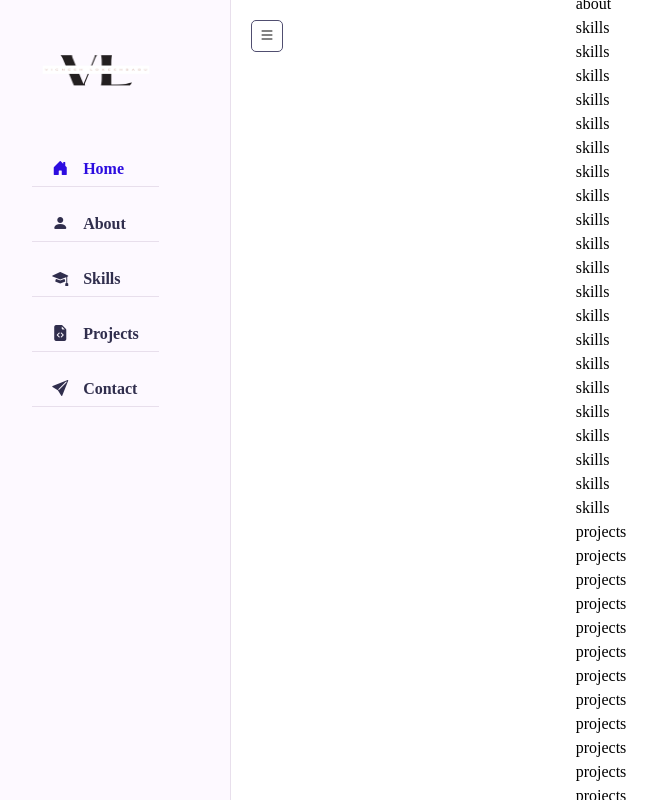
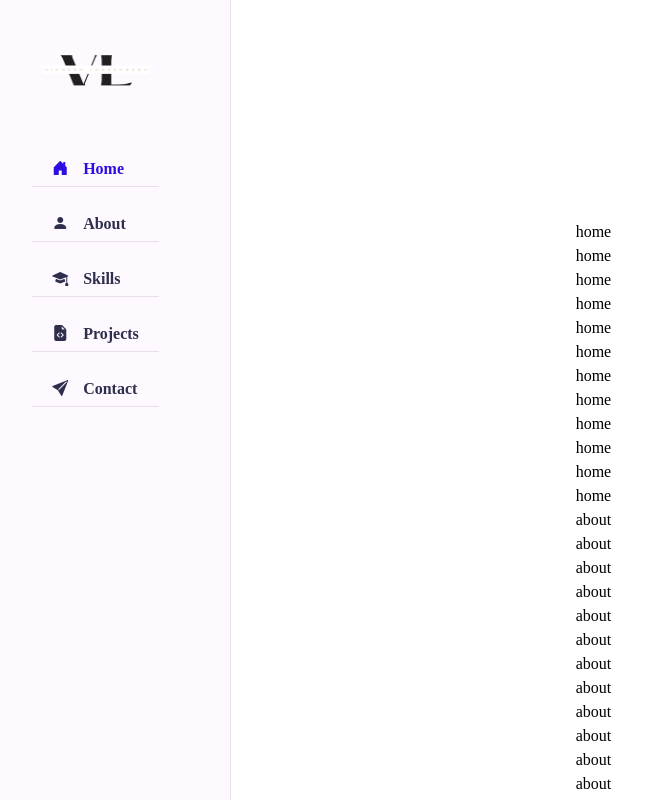
Before and after one commit to vic-ky123/portfolio, a React (Create React App) app: page / in a window 1280 px wide. Shown: the top 800 px of the page, without its empty margins (39-696 px from the left). Built offline with nearby package versions, Linux system fonts and the light colour scheme; the HTML template or start-up script is replaced by a standard one; a web font is replaced by a local one.

Commit message:
Navbar updates

```diff
--- a/src/components/Portfolio/Portfolio.js
+++ b/src/components/Portfolio/Portfolio.js
@@ -55,7 +55,7 @@ const Portfolio = () => {
         <>
             <div className="portfolio-main-container">
                 <AsideNavbar data={menuData} setActive={setActive} currItem={currItem} />
-                <div>
+                <div style={{ marginTop: "1800px" }}>
                     <section id="home">
                         <p>home</p>
                         <p>home</p>
--- a/src/styles/aside-navbar.css
+++ b/src/styles/aside-navbar.css
@@ -31,7 +31,7 @@
     border: 1px solid var(--text-black-700);
     border-radius: 5px;
     padding: 3px 7px;
-    display: flex;
+    display: none;
     justify-content: center;
     align-items: center;
     cursor: pointer;
@@ -63,6 +63,17 @@
 
 .aside-nav li a.active {
     color: var(--skin-color);
+    animation: activate 0.23s linear;
+}
+
+@keyframes activate {
+    from {
+        color: var(--text-black-900);
+    }
+
+    to {
+        color: var(--skin-color);
+    }
 }
 
 .aside-icon-class {
```
